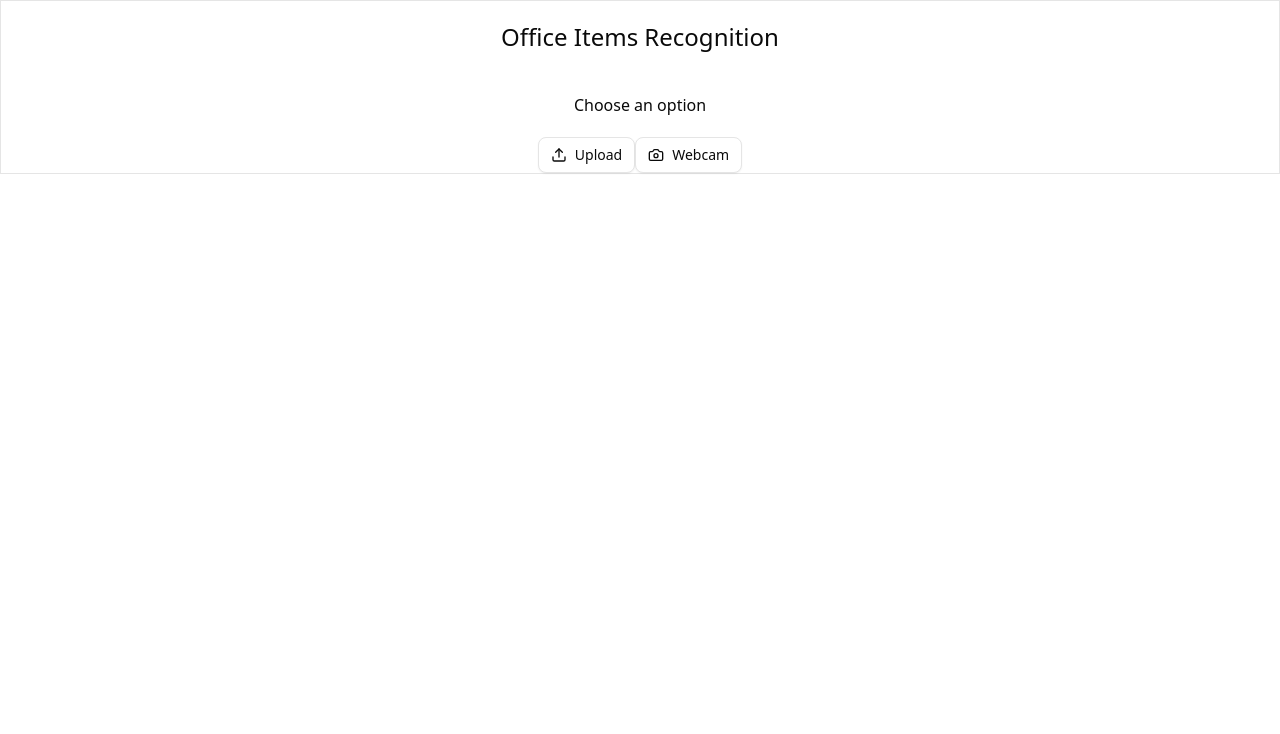
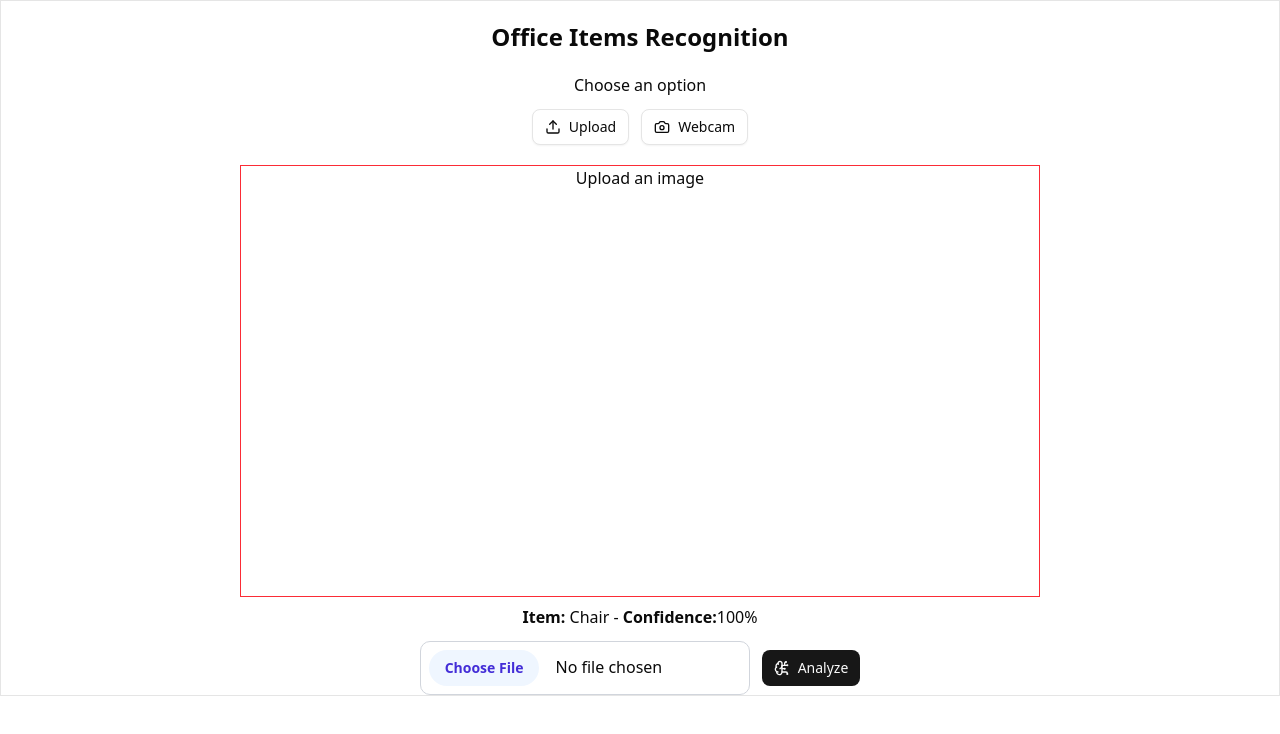
Before and after one commit to Sanish1246/office-items-recognition, a React (Vite) app: page / in a window 1280 px wide. Shown: the top 734 px of the page. Built offline with nearby package versions, Linux system fonts and the light colour scheme.

Commit message:
Making initial desgin for the image upload section

```diff
--- a/index.html
+++ b/index.html
@@ -1,10 +1,10 @@
-<!doctype html>
+<!DOCTYPE html>
 <html lang="en">
   <head>
     <meta charset="UTF-8" />
     <link rel="icon" type="image/svg+xml" href="/vite.svg" />
     <meta name="viewport" content="width=device-width, initial-scale=1.0" />
-    <title>office-items-recognition</title>
+    <title>Office View</title>
   </head>
   <body>
     <div id="root"></div>
--- a/src/App.tsx
+++ b/src/App.tsx
@@ -1,15 +1,17 @@
 import { useState } from "react";
 import { Button } from "@/components/ui/button";
 import { Upload, Camera } from "lucide-react";
+import UploadFile from "./components/ui/UploadFile";
+import Webcam from "./components/ui/Webcam";
 
 function App() {
   const [choice, setChoice] = useState("Upload");
   return (
     <>
       <div className="w-screen text-center border-1 mx-auto">
-        <h1 className="mt-5 text-2xl">Office Items Recognition</h1>
-        <p className="mt-10">Choose an option</p>
-        <div className="flex flex-row justify-center mt-5">
+        <h1 className="mt-5 text-2xl font-bold">Office Items Recognition</h1>
+        <p className="mt-5">Choose an option</p>
+        <div className="flex flex-row justify-center mt-3 gap-3">
           <Button variant="outline" onClick={() => setChoice("Upload")}>
             <Upload />
             Upload
@@ -19,6 +21,7 @@ function App() {
             Webcam
           </Button>
         </div>
+        <div>{choice == "Upload" ? <UploadFile /> : <Webcam />}</div>
       </div>
     </>
   );
--- /dev/null
+++ b/src/components/ui/UploadFile.tsx
@@ -0,0 +1,54 @@
+import React from "react";
+import { useState } from "react";
+import { Button } from "./button";
+import { BrainCircuit } from "lucide-react";
+
+const UploadFile = () => {
+  const [selectedImage, setSelectedImage] = useState(null);
+  return (
+    <div className="mt-5">
+      <div className="border-1 h-108 w-200 border-red-500 mx-auto items-center">
+        {selectedImage ? (
+          <img
+            src={URL.createObjectURL(selectedImage)}
+            className="h-108 w-full object-fit"
+          />
+        ) : (
+          <p>Upload an image</p>
+        )}
+      </div>
+      <p className="mt-2">
+        <b>Item:</b> Chair - <b>Confidence:</b>100%
+      </p>
+      <div className="flex flex-row mt-3 justify-center items-center gap-3">
+        <label>
+          <input
+            type="file"
+            name="office-image"
+            accept="image/*"
+            onChange={(event) => {
+              if (event.target.files[0]) {
+                setSelectedImage(event.target.files[0]);
+              }
+            }}
+            className="
+   p-2 border border-gray-300 rounded-lg cursor-pointer
+    file:mr-4 file:py-2 file:px-4 file:rounded-full file:border-0
+    file:text-sm file:font-semibold
+    file:bg-blue-50 file:text-indigo-700 hover:file:bg-blue-100
+    dark:text-[#f3f4f6] dark:bg-[#18181b] dark:border-[#334155]
+    dark:file:bg-[#23272f] dark:file:text-[#a78bfa] dark:hover:file:bg-[#334155]
+    mx-auto
+  "
+          />
+        </label>
+        <Button>
+          <BrainCircuit />
+          Analyze
+        </Button>
+      </div>
+    </div>
+  );
+};
+
+export default UploadFile;
--- /dev/null
+++ b/src/components/ui/Webcam.tsx
@@ -0,0 +1,7 @@
+import React from "react";
+
+const Webcam = () => {
+  return <div>Webcam</div>;
+};
+
+export default Webcam;
```
